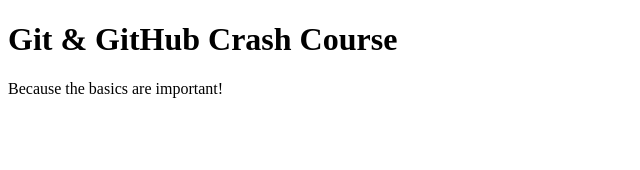
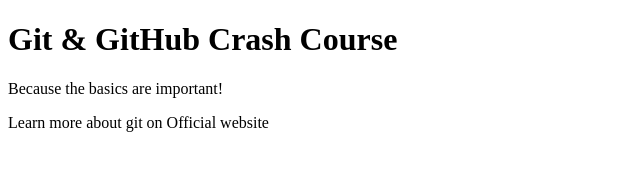
Before and after one commit to Catalyst99/Practice_Repo, a plain HTML site: page index.html in a window 1280 px wide. Shown: the whole page, without its empty margins (0-640 px from the left). Drawn offline with Linux system fonts and the light colour scheme.

Commit message:
added note

```diff
--- a/index.html
+++ b/index.html
@@ -9,5 +9,6 @@
   <body>
     <h1>Git & GitHub Crash Course</h1>
     <p>Because the basics are important!</p>
+    <p>Learn more about git on Official website</p>
   </body>
 </html>
```
